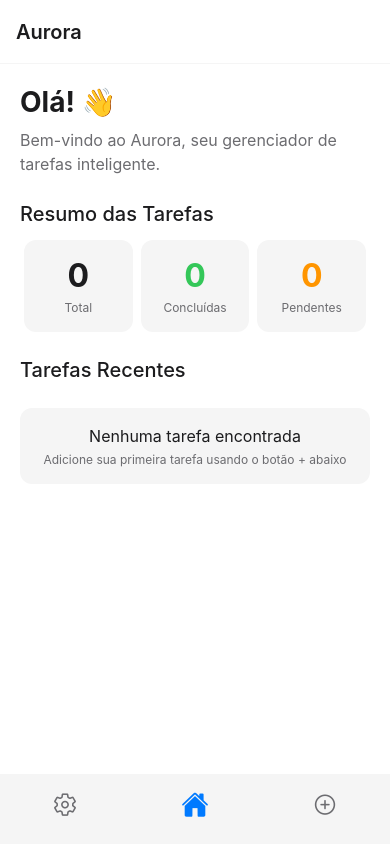
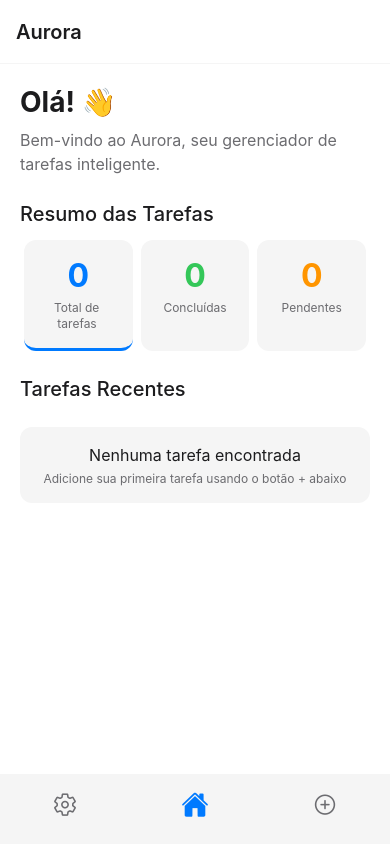
Before and after one commit to RpThiagoluiz/aurora, a React Native app: screen /Home in a window 390 px wide. Built offline with nearby package versions, Linux system fonts and the light colour scheme.

Commit message:
feat: filter tasks by stats

```diff
--- a/src/modules/todo/screens/HomeScreen.tsx
+++ b/src/modules/todo/screens/HomeScreen.tsx
@@ -1,9 +1,12 @@
-import { useEffect, useCallback } from 'react'
+import React, { useEffect, useCallback, useState, useMemo } from 'react'
 import styled from 'styled-components/native'
 import { FlatList, ListRenderItem } from 'react-native'
 import { useNavigation } from '@react-navigation/native'
 import { NavigationProp } from '@react-navigation/native'
 import { Typography, Loading, useTodos } from '../../../shared'
+import { useTheme } from '../../../hooks'
+import { TodoFilter } from '../../../shared/types'
+import { getFilterColors } from '../../../shared/utils'
 import { TaskCard as TaskCardComponent } from '../components'
 import { Todo } from '../../../services/database/DatabaseService'
 import { RootStackParamList } from '../../../navigation/StackNavigator'
@@ -33,7 +36,10 @@ const StatsContainer = styled.View`
   justify-content: space-between;
 `
 
-const StatCard = styled.View`
+const StatCard = styled.TouchableOpacity<{
+  isActive?: boolean
+  activeColor?: string
+}>`
   flex: 1;
   background-color: ${props =>
     (props.theme as any).colors.BACKGROUND_SECONDARY};
@@ -41,6 +47,9 @@ const StatCard = styled.View`
   border-radius: 12px;
   margin: 0 4px;
   align-items: center;
+  border-bottom-width: ${props => (props.isActive ? '3px' : '0px')};
+  border-bottom-color: ${props =>
+    props.isActive ? props.activeColor : 'transparent'};
 `
 
 const StatNumber = styled.View`
@@ -65,9 +74,27 @@ const flatListContentContainerStyle = { flexGrow: 1 }
 export const HomeScreen = () => {
   const navigation = useNavigation<NavigationProp<RootStackParamList>>()
   const { todos, isLoading, get } = useTodos()
+  const theme = useTheme()
 
   const completedTodos = todos.filter(todo => todo.completed)
   const pendingTodos = todos.filter(todo => !todo.completed)
+
+  const [activeFilter, setActiveFilter] = useState<TodoFilter>('all')
+
+  const filteredTodos = useMemo(() => {
+    switch (activeFilter) {
+      case 'completed':
+        return completedTodos
+      case 'pending':
+        return pendingTodos
+      default:
+        return todos
+    }
+  }, [todos, completedTodos, pendingTodos, activeFilter])
+
+  const handleFilterPress = useCallback((filter: TodoFilter) => {
+    setActiveFilter(filter)
+  }, [])
 
   useEffect(() => {
     get()
@@ -79,8 +106,6 @@ export const HomeScreen = () => {
     },
     [navigation],
   )
-
-  console.log('Rendering HomeScreen with todos:', todos)
 
   const renderTaskItem: ListRenderItem<Todo> = useCallback(
     ({ item }) => <TaskCardComponent todo={item} onPress={handleTodoPress} />,
@@ -111,17 +136,27 @@ export const HomeScreen = () => {
         <Section>
           <Typography variant="subtitle1">Resumo das Tarefas</Typography>
           <StatsContainer>
-            <StatCard>
+            <StatCard
+              isActive={activeFilter === 'all'}
+              activeColor={getFilterColors('all', theme).activeColor}
+              onPress={() => handleFilterPress('all')}
+            >
               <StatNumber>
-                <Typography variant="h1">{todos.length}</Typography>
+                <Typography variant="h1" color="accent">
+                  {todos.length}
+                </Typography>
               </StatNumber>
               <StatLabel>
                 <Typography variant="caption" color="secondary">
-                  Total
+                  Total de {'\n'} tarefas
                 </Typography>
               </StatLabel>
             </StatCard>
-            <StatCard>
+            <StatCard
+              isActive={activeFilter === 'completed'}
+              activeColor={getFilterColors('completed', theme).activeColor}
+              onPress={() => handleFilterPress('completed')}
+            >
               <StatNumber>
                 <Typography variant="h1" color="success">
                   {completedTodos.length}
@@ -133,7 +168,11 @@ export const HomeScreen = () => {
                 </Typography>
               </StatLabel>
             </StatCard>
-            <StatCard>
+            <StatCard
+              isActive={activeFilter === 'pending'}
+              activeColor={getFilterColors('pending', theme).activeColor}
+              onPress={() => handleFilterPress('pending')}
+            >
               <StatNumber>
                 <Typography variant="h1" color="warning">
                   {pendingTodos.length}
@@ -153,7 +192,14 @@ export const HomeScreen = () => {
         </Section>
       </>
     ),
-    [todos.length, completedTodos.length, pendingTodos.length],
+    [
+      todos.length,
+      completedTodos.length,
+      pendingTodos.length,
+      activeFilter,
+      handleFilterPress,
+      theme,
+    ],
   )
 
   if (isLoading) {
@@ -176,7 +222,7 @@ export const HomeScreen = () => {
     <Container>
       <Content>
         <FlatList
-          data={todos.slice(0, 5)}
+          data={filteredTodos.slice(0, 5)}
           keyExtractor={keyExtractor}
           renderItem={renderTaskItem}
           getItemLayout={getItemLayout}
```
